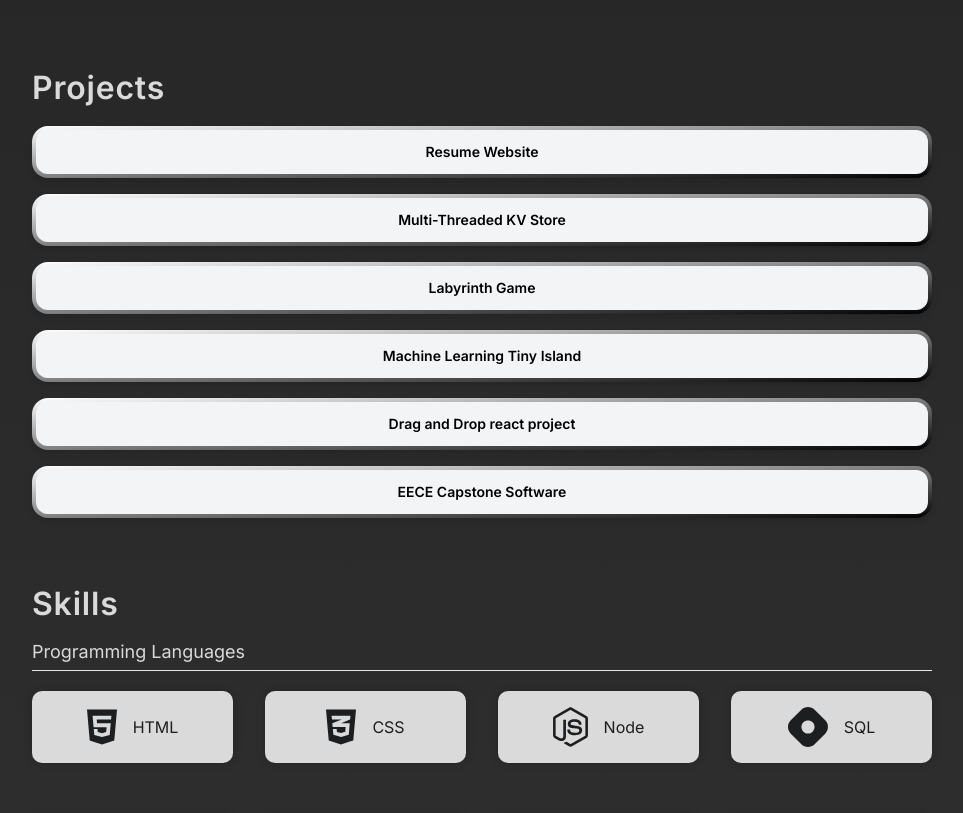
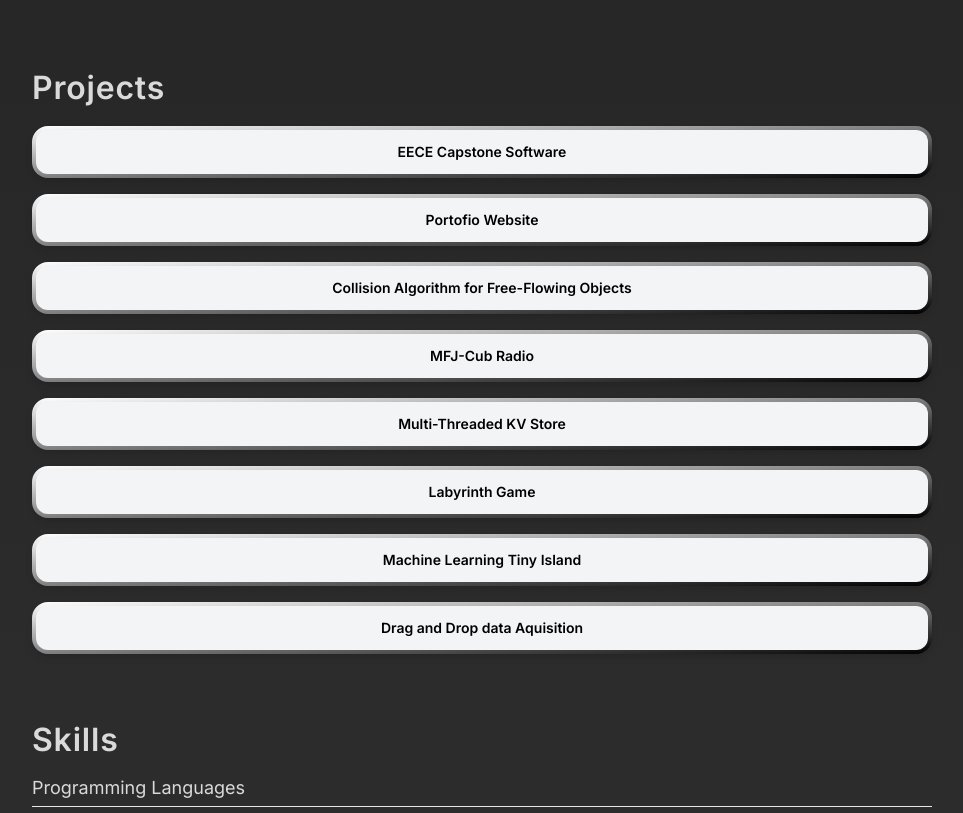
Before and after one commit to diegovaldiviac/my-porfolio, a Next.js app: page / in a window 1280 px wide. Shown: the part 1960-2773 px from the top of the page, without its empty margins (158-1121 px from the left). Built offline with nearby package versions, Linux system fonts and the light colour scheme.

Commit message:
initial organization of projects

```diff
--- a/src/app/globals.css
+++ b/src/app/globals.css
@@ -94,7 +94,6 @@ hr {
   justify-content: space-around;
   align-items: center;
   padding: 2rem 0;
-  background-color: #1D1E20;
 }
 
 .footer-container p {
--- a/src/app/sections/Contact.tsx
+++ b/src/app/sections/Contact.tsx
@@ -19,14 +19,14 @@ function ContactItem({
 }) {
   return (
     <a href={link} target="_blank" rel="noreferrer">
-      <div className="mx-1 flex space-x-2 text-nowrap rounded-lg px-1.5 py-0.5 hover:bg-gray-200 active:bg-gray-300 dark:hover:bg-slate-600">
+      <div className="mx-1 flex space-x-2 text-nowrap rounded-lg px-1.5 py-0.5 hover:bg-gray-600 active:bg-black-300 dark:hover:bg-slate-600">
         <FontAwesomeIcon
           icon={icon}
           className="text-orange-400"
           width={15}
           height={15}
         />
-        <p className="flex-1 text-gray-600 dark:text-slate-400">{title}</p>
+        <p className="flex-1 text-white-600 dark:text-slate-400">{title}</p>
       </div>
     </a>
   );
--- a/src/app/sections/Project.tsx
+++ b/src/app/sections/Project.tsx
@@ -4,26 +4,26 @@ import Button from "../components/Button";
 import { useState } from "react";
 import Modal from "../components/Modal";
 import TextItem from "../components/TextItem";
-import { faGithub  } from '@fortawesome/free-brands-svg-icons'
-import Image from "next/image";
+import { FontAwesomeIcon } from "@fortawesome/react-fontawesome";
+import { faGithub } from "@fortawesome/free-brands-svg-icons";
+import { faPager } from '@fortawesome/free-solid-svg-icons';
 
 function LinkWithIcon({
   link,
-  linkIcon,
-  alt,
+  linkIcon
 }: {
   link: string;
-  linkIcon: any;
-  alt: string;
+  linkIcon: any
 }) {
   return (
     <a
       className="flex flex-row space-x-2 rounded-lg px-1 pt-0 hover:bg-gray-200 dark:hover:bg-slate-600"
       href={link}
       target="_blank"
+      rel="noreferrer"
     >
-      <Image src={linkIcon} alt={alt} width={15} height={15} />
-      <H5>{link}</H5>
+      <FontAwesomeIcon icon={linkIcon} width={15} height={15} />
+      <h5>{link}</h5>
     </a>
   );
 }
@@ -31,7 +31,6 @@ function LinkWithIcon({
 type LinkProps = {
   link: string;
   linkIcon: any;
-  alt: string;
 };
 
 function Project({
@@ -64,7 +63,6 @@ function Project({
           key={link.link}
           link={link.link}
           linkIcon={link.linkIcon}
-          alt={link.alt}
         />
       ))
     : null;
@@ -99,20 +97,80 @@ export default function ProjectsSection() {
     <div className="section-container">
       <H2>{"Projects"}</H2>
       <Project
-        title={"Resume Website"}
+        title={"EECE Capstone Software"}
         date={"February 2024 - March 2024"}
+        description={[
+          "Engineered a lightweight 3d printed module containing GPR sensor, modem and a microcontroller.",
+          "Contributed to a RTOS firmware capable of executing threads and broadcast sensor data.",
+          "Designed a full stack effort to store records in the database, security and networking backend, and a UI capable of displaying live drone location and sensor readings with a gradient of ice thickness on a google map api instance."
+        ]}
+        skills={["Flask", "React", "PostgresDB", "Circuit Design", "C#", "GoogleMaps API"]}
+        links={[
+          {
+            link: "https://github.com/Capstone-EECE",
+            linkIcon: faGithub,
+          },
+        ]}
+      />
+      <Project
+        title={"Portofio Website"}
+        date={"April 2024 - June 2024"}
         description={[
           "Developed personal website from scratch using Next.js and React",
           "Designed and implemented custom components with Tailwind CSS",
           "Implemented dark mode (soon to be visible) and mobile responsiveness",
           "Deployed website to Vercel",
         ]}
-        skills={["Next.js", "React", "Tailwind CSS"]}
+        skills={[
+          "Next JS",
+          "React",
+          "Tailwind CSS",
+        ]}
         links={[
           {
-            link: "https://github.com/diegovaldiviac/my-porfolio",
+            link: "https://github.com/diegovaldiviac/my-portofolio",
             linkIcon: faGithub,
-            alt: "GitHub Logo",
+          },
+        ]}
+      />
+      <Project
+        title={"Collision Algorithm for Free-Flowing Objects"}
+        date={"September 2022 - December 2022"}
+        description={[
+          "Implemented Collision Detection algorithm (SAT) for rotating free-flowing shapes programming a FPGA.",
+          "Published an IEEE paper on improvement of runtime when dealing with N objects.",
+
+        ]}
+        skills={[
+          "C++",
+          "FPGA board",
+          "VGA Display"
+        ]}
+        links={[
+          {
+            link: "https://drive.google.com/file/d/14RMDUnwVr3pGQM87gscvo5LvNAkEoCmg/view",
+            linkIcon: faPager,
+          },
+        ]}
+      />
+      <Project
+        title={"MFJ-Cub Radio"}
+        date={"September 2022 - December 2022"}
+        description={[
+          "Implemented Collision Detection algorithm (SAT) for rotating free-flowing shapes programming a FPGA.",
+          "Published an IEEE paper on improvement of runtime when dealing with N objects.",
+
+        ]}
+        skills={[
+          "Circuit Design and Analysis",
+          "Soldering",
+          "Signal Generator",
+          "Voltmeter"
+        ]}
+        links={[
+          {
+            link: "https://docs.google.com/document/d/1IQiRq-wxjB44qmqNFX0BGmjL-_UHzdwGLeS5vFqM8L8/edit?usp=sharing",
+            linkIcon: faPager,
           },
         ]}
       />
@@ -153,82 +211,39 @@ export default function ProjectsSection() {
           {
             link: "https://github.com/nolanpollack/labyrinth-game",
             linkIcon: faGithub,
-            alt: "GitHub Logo",
           },
         ]}
       />
-            <Project
+      <Project
         title={"Machine Learning Tiny Island"}
         date={"September 2022 - December 2022"}
-        description={[
-          "Designed an interactive maze-based game utilizing Java with a Maven build configuration",
-          "Implemented a server component using the proxy-client pattern, communicating with JSON messages over TCP",
-          "Developed clients that implement the communication-layer aspects of the server-client communication",
-          "Wrote over 50 classes and thousands of lines of code ensuring test-driven development to manufacture a cohesive, complete application, with unit and integration tests for the entire platform",
-        ]}
+        description={[]}
         skills={[
-          "Java",
-          "Multithreading",
-          "Object-Oriented Design",
-          "JSON",
-          "JUnit",
+          "Python",
+          "TensorFlow",
         ]}
         links={[
           {
-            link: "https://github.com/nolanpollack/labyrinth-game",
+            link: "https://github.com/xuhongkang/tiny-islands",
             linkIcon: faGithub,
-            alt: "GitHub Logo",
           },
         ]}
       />
-            <Project
-        title={"Drag and Drop react project"}
+      <Project
+        title={"Drag and Drop data Aquisition"}
         date={"September 2022 - December 2022"}
-        description={[
-          "Designed an interactive maze-based game utilizing Java with a Maven build configuration",
-          "Implemented a server component using the proxy-client pattern, communicating with JSON messages over TCP",
-          "Developed clients that implement the communication-layer aspects of the server-client communication",
-          "Wrote over 50 classes and thousands of lines of code ensuring test-driven development to manufacture a cohesive, complete application, with unit and integration tests for the entire platform",
-        ]}
+        description={[]}
         skills={[
-          "Java",
-          "Multithreading",
-          "Object-Oriented Design",
-          "JSON",
-          "JUnit",
+          "React",
         ]}
         links={[
           {
-            link: "https://github.com/nolanpollack/labyrinth-game",
+            link: "https://github.com/diegovaldiviac/Drag-and-Drop",
             linkIcon: faGithub,
-            alt: "GitHub Logo",
           },
         ]}
       />
-            <Project
-        title={"EECE Capstone Software"}
-        date={"September 2022 - December 2022"}
-        description={[
-          "Designed an interactive maze-based game utilizing Java with a Maven build configuration",
-          "Implemented a server component using the proxy-client pattern, communicating with JSON messages over TCP",
-          "Developed clients that implement the communication-layer aspects of the server-client communication",
-          "Wrote over 50 classes and thousands of lines of code ensuring test-driven development to manufacture a cohesive, complete application, with unit and integration tests for the entire platform",
-        ]}
-        skills={[
-          "Java",
-          "Multithreading",
-          "Object-Oriented Design",
-          "JSON",
-          "JUnit",
-        ]}
-        links={[
-          {
-            link: "https://github.com/nolanpollack/labyrinth-game",
-            linkIcon: faGithub,
-            alt: "GitHub Logo",
-          },
-        ]}
-      />
+
     </div>
   );
 }
```
